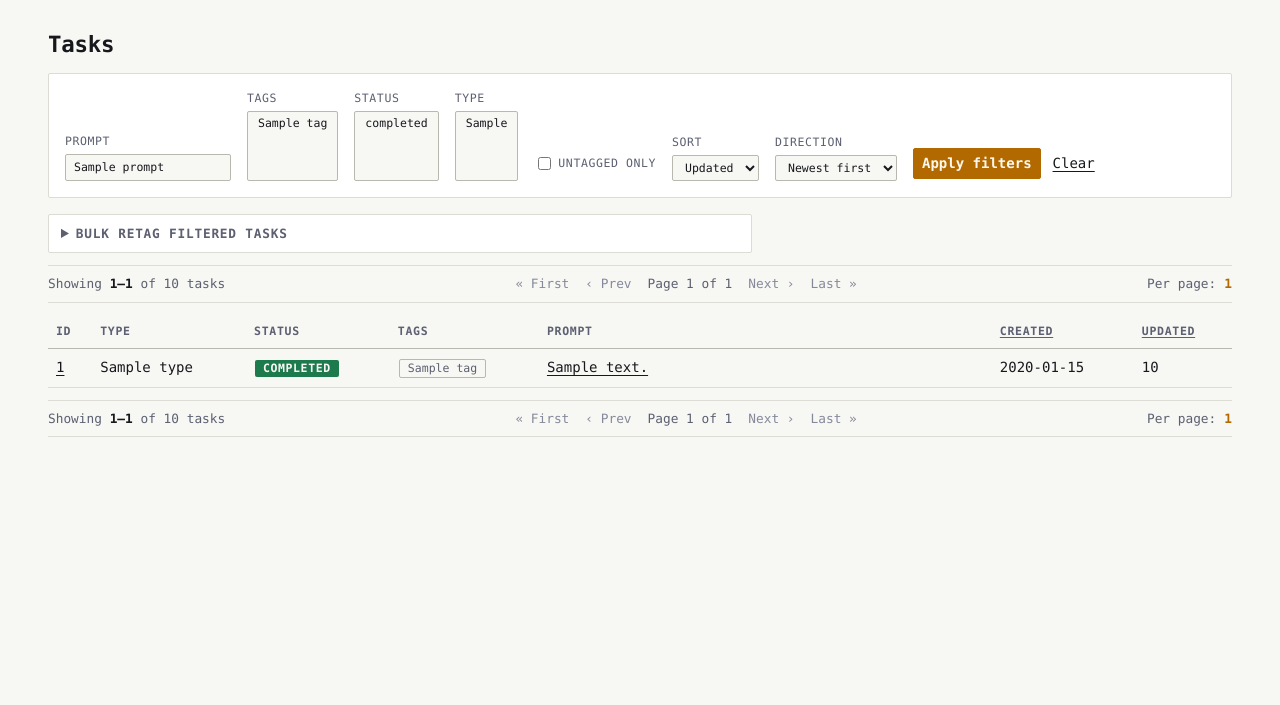
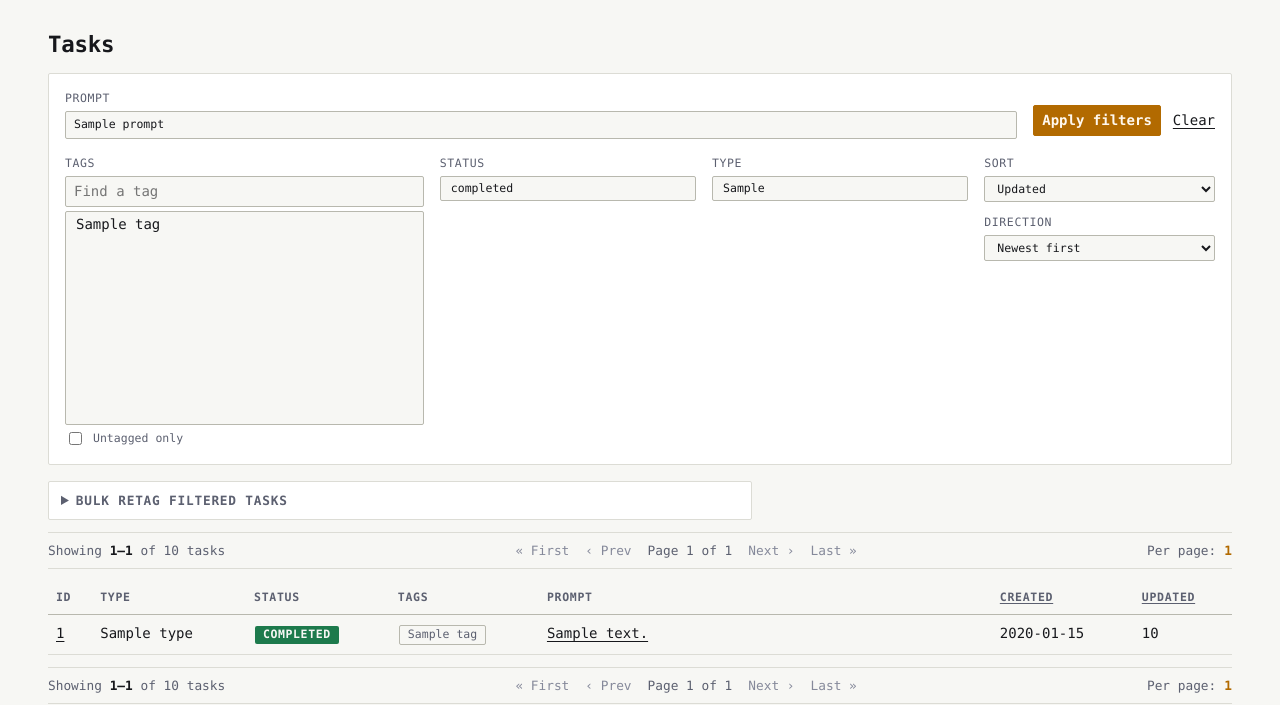
Before and after one commit to mhawthorne/gza, a FastAPI app: template server/src/gza_server/templates/tasks.html in a window 1280 px wide. Shown: the part 52-757 px from the top of the page. Run offline with FastAPI, Linux system fonts and the light colour scheme; the template is opened without the code that fills it: most values are stand-ins (such as "Sample title", 1, 10 or a date in 2020).

Commit message:
Rework the task filter bar into search-first rows
The filter bar was a single wrapping flex row, which left the search box
sharing width with five other controls and squeezed every multi-select to
four visible rows. With several hundred known tags that meant scrolling a
four-line window to find one.

Search now leads on its own full-width row. The fixed-vocabulary controls
sit in a grid below it: tags gets twelve rows plus a type-to-filter input,
and status and type are sized to show all their options at once, so neither
scrolls at all. Add a 200-row page size while here.

The tag filter is progressive enhancement -- it never hides a selected
option, so a submitted filter cannot go invisible while still applying.

Claude-Session: https://claude.ai/code/session_016dhYcEUZuyBFoibEKSY8hz

```diff
--- a/server/src/gza_server/static/app.css
+++ b/server/src/gza_server/static/app.css
@@ -162,9 +162,33 @@ fieldset,
   background: var(--surface);
 }
 
-.filters { display: flex; flex-wrap: wrap; gap: var(--space-4); align-items: end; }
+.filters { display: grid; gap: var(--space-4); }
 .filters label { display: grid; gap: var(--space-1); font-size: var(--text-xs); color: var(--ink-dim); text-transform: uppercase; letter-spacing: 0.05em; }
-.filters .checkbox { display: flex; flex-direction: row; align-items: center; padding-bottom: var(--space-2); }
+.filters .checkbox { display: flex; flex-direction: row; align-items: center; gap: var(--space-2); text-transform: none; letter-spacing: 0; }
+
+/* Search leads on its own row: it is the widest-ranging filter and the one
+   most often typed into, so it gets the full width rather than a shared
+   column with the fixed-vocabulary selects below. */
+.filter-search { display: flex; gap: var(--space-4); align-items: end; }
+.filter-search > label { flex: 1; }
+.filter-search input[type="search"] { width: 100%; }
+
+.filter-grid {
+  display: grid;
+  grid-template-columns: minmax(14rem, 1.4fr) repeat(2, minmax(9rem, 1fr)) minmax(10rem, 0.9fr);
+  gap: var(--space-4);
+  align-items: start;
+}
+.filter-grid select[multiple] { width: 100%; }
+.filter-tags { display: grid; gap: var(--space-1); align-content: start; }
+.field-label { font-size: var(--text-xs); color: var(--ink-dim); text-transform: uppercase; letter-spacing: 0.05em; }
+.filter-tags .option-filter { width: 100%; }
+.filter-order { display: grid; gap: var(--space-3); align-content: start; }
+
+@media (max-width: 60rem) {
+  .filter-grid { grid-template-columns: 1fr; }
+}
+
 .filter-actions { display: flex; gap: var(--space-3); align-items: center; padding-bottom: 0.15rem; }
 fieldset label { display: block; margin: var(--space-2) 0; }
 
--- /dev/null
+++ b/server/src/gza_server/static/app.js
@@ -0,0 +1,30 @@
+// Progressive enhancement only: every control below works without JS, this
+// just spares the operator from scrolling a list of several hundred tags.
+(() => {
+  "use strict";
+
+  /**
+   * Narrow a multi-select to options matching what is typed.
+   *
+   * Selected options always stay visible. Hiding a selected option would make
+   * the submitted filter invisible while still applying it, which reads as the
+   * page ignoring the search box.
+   */
+  function wireOptionFilter(input) {
+    const select = document.getElementById(input.dataset.filters);
+    if (!select) return;
+
+    const options = Array.from(select.options);
+    input.addEventListener("input", () => {
+      const needle = input.value.trim().toLowerCase();
+      for (const option of options) {
+        const matches = !needle || option.value.toLowerCase().includes(needle);
+        option.hidden = !matches && !option.selected;
+      }
+    });
+  }
+
+  for (const input of document.querySelectorAll(".option-filter[data-filters]")) {
+    wireOptionFilter(input);
+  }
+})();
--- a/server/src/gza_server/task_list.py
+++ b/server/src/gza_server/task_list.py
@@ -22,7 +22,7 @@ SortDirection = Literal["asc", "desc"]
 
 TASK_STATUSES = ALL_TASK_STATUSES
 
-PAGE_SIZES = (25, 50, 100)
+PAGE_SIZES = (25, 50, 100, 200)
 DEFAULT_PAGE_SIZE = 50
 
 
--- a/server/src/gza_server/templates/base.html
+++ b/server/src/gza_server/templates/base.html
@@ -9,5 +9,6 @@
   <body>
     <header><strong><a href="/">gza</a></strong> · <a href="/tasks">Tasks</a></header>
     <main>{% block content %}{% endblock %}</main>
+    <script src="/static/app.js" defer></script>
   </body>
 </html>
--- a/server/src/gza_server/templates/tasks.html
+++ b/server/src/gza_server/templates/tasks.html
@@ -40,21 +40,35 @@
 
 
   <form method="get" action="/tasks" class="filters">
+    <div class="filter-search">
       <label>
         Prompt
         <input type="search" name="q" value="{{ filters.prompt }}" placeholder="Search task prompts">
       </label>
-    <label>
-      Tags
-      <select name="tag" multiple size="4" {% if filters.untagged %}disabled{% endif %}>
+      <div class="filter-actions">
+        <button type="submit">Apply filters</button>
+        <a href="/tasks">Clear</a>
+      </div>
+    </div>
+    <div class="filter-grid">
+      <div class="filter-tags">
+        <span class="field-label">Tags</span>
+        <input type="search" class="option-filter" data-filters="filter-tag-select"
+               placeholder="Find a tag" aria-label="Filter the tag list"
+               {% if filters.untagged %}disabled{% endif %}>
+        <select id="filter-tag-select" name="tag" multiple size="12" {% if filters.untagged %}disabled{% endif %}>
           {% for tag in known_tags %}
             <option value="{{ tag }}" {% if tag in filters.tags %}selected{% endif %}>{{ tag }}</option>
           {% endfor %}
         </select>
+        <label class="checkbox">
+          <input type="checkbox" name="untagged" value="true" {% if filters.untagged %}checked{% endif %}>
+          Untagged only
         </label>
+      </div>
       <label>
         Status
-      <select name="status" multiple size="4">
+        <select name="status" multiple size="{{ statuses|length }}">
           {% for status in statuses %}
             <option value="{{ status }}" {% if status in filters.statuses %}selected{% endif %}>{{ status }}</option>
           {% endfor %}
@@ -62,16 +76,13 @@
       </label>
       <label>
         Type
-      <select name="type" multiple size="4">
+        <select name="type" multiple size="{{ task_types|length }}">
           {% for task_type in task_types %}
             <option value="{{ task_type }}" {% if task_type in filters.task_types %}selected{% endif %}>{{ task_type }}</option>
           {% endfor %}
         </select>
       </label>
-    <label class="checkbox">
-      <input type="checkbox" name="untagged" value="true" {% if filters.untagged %}checked{% endif %}>
-      Untagged only
-    </label>
+      <div class="filter-order">
         <label>
           Sort
           <select name="sort">
@@ -86,9 +97,7 @@
             <option value="asc" {% if filters.direction == "asc" %}selected{% endif %}>Oldest first</option>
           </select>
         </label>
-    <div class="filter-actions">
-      <button type="submit">Apply filters</button>
-      <a href="/tasks">Clear</a>
+      </div>
     </div>
   </form>
 
```
Also changed, not shown: server/tests/test_app.py (+8 -0 lines), server/tests/test_tasks.py (+2 -0 lines). Lines whose indentation alone changed are shown as unchanged.
